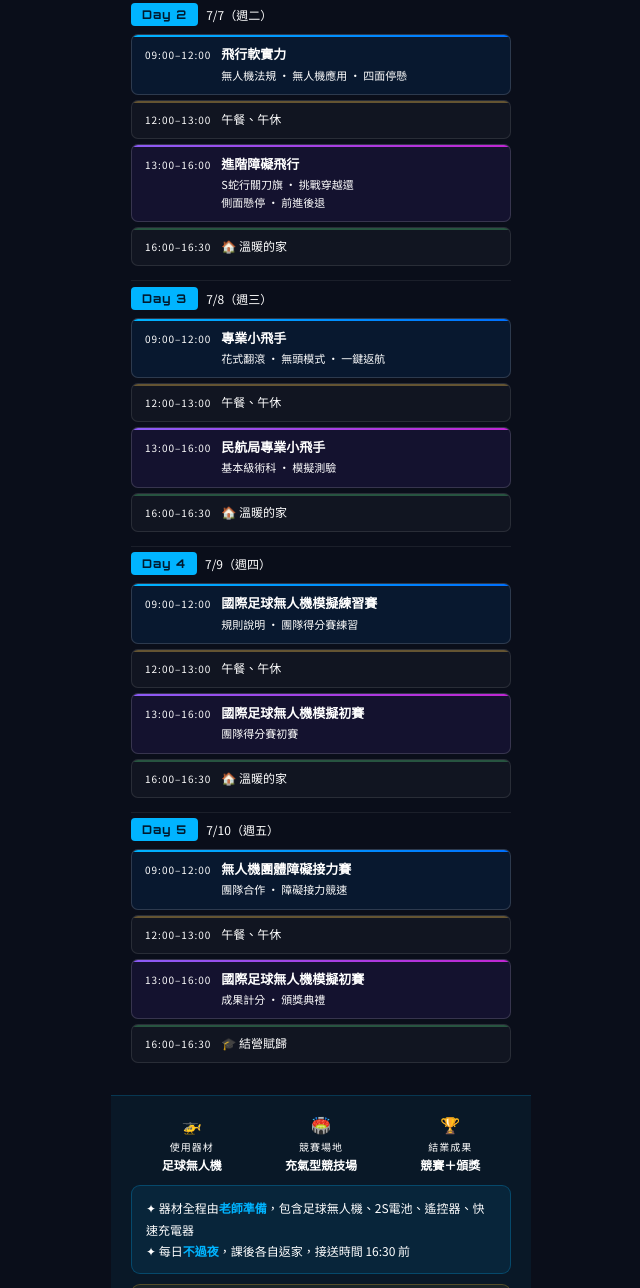
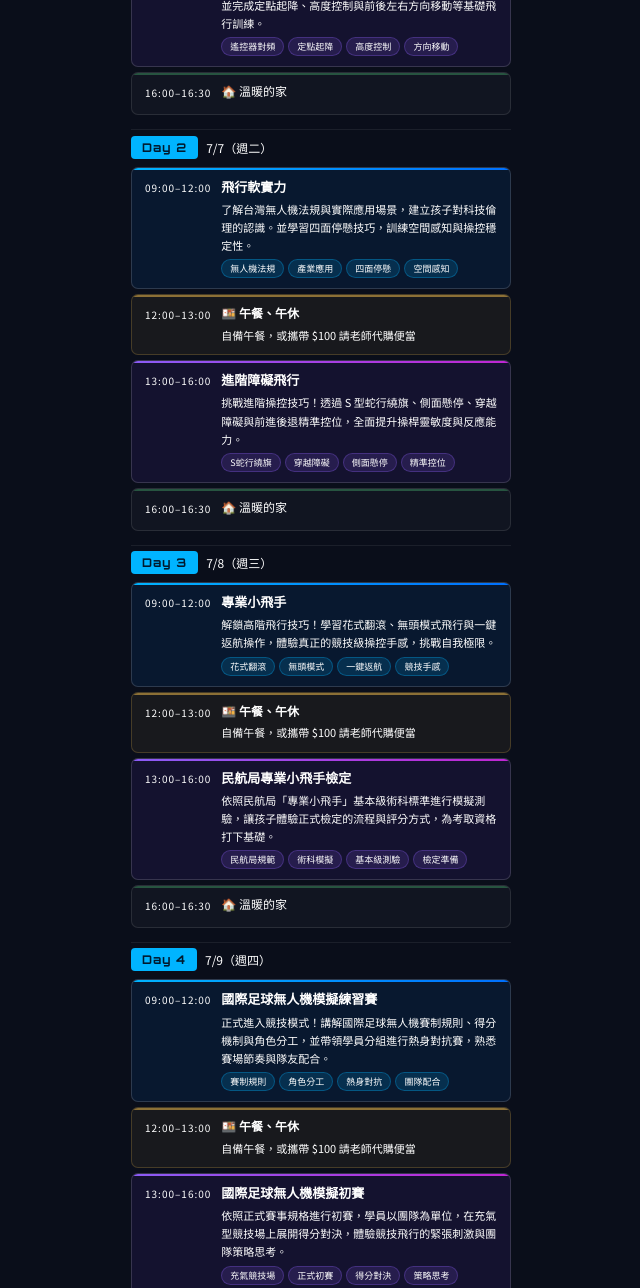
Before and after one commit to greenmail1011/drone_camp_dm, a plain HTML site: page index.html in a window 1280 px wide. Shown: the part 575-1863 px from the top of the page, without its empty margins (319-959 px from the left). Drawn offline with Linux system fonts and the light colour scheme.

Commit message:
Update index.html

```diff
--- a/index.html
+++ b/index.html
@@ -36,18 +36,23 @@
   .slot.am::before { background:linear-gradient(90deg,#00b4ff,#0070ff); }
   .slot.pm { background:rgba(100,50,200,0.12); }
   .slot.pm::before { background:linear-gradient(90deg,#8b5cf6,#c026d3); }
-  .slot.lunch { background:rgba(255,255,255,0.03); border-color:rgba(255,255,255,0.1); }
-  .slot.lunch::before { background:rgba(255,200,80,0.35); }
+  .slot.lunch { background:rgba(255,200,80,0.06); border-color:rgba(255,200,80,0.2); }
+  .slot.lunch::before { background:rgba(255,200,80,0.5); }
   .slot.home { background:rgba(255,255,255,0.03); border-color:rgba(255,255,255,0.1); }
   .slot.home::before { background:rgba(80,200,120,0.35); }
 
-  .slot-row { display:flex; align-items:baseline; gap:10px; }
-  .slot-time { font-size:10px; letter-spacing:1px; color:#fff; white-space:nowrap; min-width:58px; }
+  .slot-row { display:flex; align-items:flex-start; gap:10px; }
+  .slot-time { font-size:10px; letter-spacing:1px; color:#fff; white-space:nowrap; min-width:58px; padding-top:2px; }
   .slot-body { flex:1; }
-  .slot-name { font-size:13px; font-weight:700; color:#fff; line-height:1.4; }
-  .slot-desc { font-size:11px; color:#fff; line-height:1.6; margin-top:3px; }
-  .slot.lunch .slot-name { font-weight:500; font-size:12px; color:#fff; }
-  .slot.home .slot-name { font-weight:500; font-size:12px; color:#fff; }
+  .slot-name { font-size:13px; font-weight:700; color:#fff; line-height:1.4; margin-bottom:4px; }
+  .slot-lead { font-size:11px; color:#fff; line-height:1.65; margin-bottom:5px; }
+  .slot-tags { display:flex; flex-wrap:wrap; gap:4px; }
+  .slot-tag { font-size:9px; color:#fff; background:rgba(255,255,255,0.1); border:0.5px solid rgba(255,255,255,0.2); border-radius:20px; padding:2px 8px; }
+  .slot.am .slot-tag { background:rgba(0,180,255,0.15); border-color:rgba(0,180,255,0.3); }
+  .slot.pm .slot-tag { background:rgba(139,92,246,0.15); border-color:rgba(139,92,246,0.3); }
+  .slot.lunch .slot-name { font-weight:700; font-size:12px; }
+  .slot.lunch .slot-lead { font-size:11px; margin-bottom:0; }
+  .slot.home .slot-name { font-weight:500; font-size:12px; }
 
   .day-divider { height:0.5px; background:rgba(255,255,255,0.07); margin:6px 0; }
 
@@ -113,9 +118,9 @@
     <div class="day-block">
       <div class="day-header"><div class="day-tag">Day 1</div><div class="day-info">7/6（週一）</div></div>
       <div class="slots">
-        <div class="slot am"><div class="slot-row"><div class="slot-time">09:00–12:00</div><div class="slot-body"><div class="slot-name">認識無人機</div><div class="slot-desc">無人機飛行原理 · 程式模擬飛行</div></div></div></div>
-        <div class="slot lunch"><div class="slot-row"><div class="slot-time">12:00–13:00</div><div class="slot-body"><div class="slot-name">午餐、午休</div></div></div></div>
-        <div class="slot pm"><div class="slot-row"><div class="slot-time">13:00–16:00</div><div class="slot-body"><div class="slot-name">飛行初體驗</div><div class="slot-desc">基礎操作控制 · 對頻技巧 · 電池養護<br>定點起降 · 高度移動 · 方向移動</div></div></div></div>
+        <div class="slot am"><div class="slot-row"><div class="slot-time">09:00–12:00</div><div class="slot-body"><div class="slot-name">認識無人機</div><div class="slot-lead">從馬達、螺旋槳到飛控模組，帶孩子認識無人機的基本構造與飛行原理，建立正確的安全操作觀念，並透過程式模擬器熟悉遙控手感。</div><div class="slot-tags"><span class="slot-tag">無人機構造</span><span class="slot-tag">飛行原理</span><span class="slot-tag">安全知識</span><span class="slot-tag">模擬飛行</span></div></div></div></div>
+        <div class="slot lunch"><div class="slot-row"><div class="slot-time">12:00–13:00</div><div class="slot-body"><div class="slot-name">🍱 午餐、午休</div><div class="slot-lead">自備午餐，或攜帶 $100 請老師代購便當</div></div></div></div>
+        <div class="slot pm"><div class="slot-row"><div class="slot-time">13:00–16:00</div><div class="slot-body"><div class="slot-name">飛行初體驗</div><div class="slot-lead">第一次真正上手！學員進行遙控器對頻、電池養護操作，並完成定點起降、高度控制與前後左右方向移動等基礎飛行訓練。</div><div class="slot-tags"><span class="slot-tag">遙控器對頻</span><span class="slot-tag">定點起降</span><span class="slot-tag">高度控制</span><span class="slot-tag">方向移動</span></div></div></div></div>
         <div class="slot home"><div class="slot-row"><div class="slot-time">16:00–16:30</div><div class="slot-body"><div class="slot-name">🏠 溫暖的家</div></div></div></div>
       </div>
     </div>
@@ -125,9 +130,9 @@
     <div class="day-block">
       <div class="day-header"><div class="day-tag">Day 2</div><div class="day-info">7/7（週二）</div></div>
       <div class="slots">
-        <div class="slot am"><div class="slot-row"><div class="slot-time">09:00–12:00</div><div class="slot-body"><div class="slot-name">飛行軟實力</div><div class="slot-desc">無人機法規 · 無人機應用 · 四面停懸</div></div></div></div>
-        <div class="slot lunch"><div class="slot-row"><div class="slot-time">12:00–13:00</div><div class="slot-body"><div class="slot-name">午餐、午休</div></div></div></div>
-        <div class="slot pm"><div class="slot-row"><div class="slot-time">13:00–16:00</div><div class="slot-body"><div class="slot-name">進階障礙飛行</div><div class="slot-desc">S蛇行關刀旗 · 挑戰穿越還<br>側面懸停 · 前進後退</div></div></div></div>
+        <div class="slot am"><div class="slot-row"><div class="slot-time">09:00–12:00</div><div class="slot-body"><div class="slot-name">飛行軟實力</div><div class="slot-lead">了解台灣無人機法規與實際應用場景，建立孩子對科技倫理的認識。並學習四面停懸技巧，訓練空間感知與操控穩定性。</div><div class="slot-tags"><span class="slot-tag">無人機法規</span><span class="slot-tag">產業應用</span><span class="slot-tag">四面停懸</span><span class="slot-tag">空間感知</span></div></div></div></div>
+        <div class="slot lunch"><div class="slot-row"><div class="slot-time">12:00–13:00</div><div class="slot-body"><div class="slot-name">🍱 午餐、午休</div><div class="slot-lead">自備午餐，或攜帶 $100 請老師代購便當</div></div></div></div>
+        <div class="slot pm"><div class="slot-row"><div class="slot-time">13:00–16:00</div><div class="slot-body"><div class="slot-name">進階障礙飛行</div><div class="slot-lead">挑戰進階操控技巧！透過 S 型蛇行繞旗、側面懸停、穿越障礙與前進後退精準控位，全面提升操桿靈敏度與反應能力。</div><div class="slot-tags"><span class="slot-tag">S蛇行繞旗</span><span class="slot-tag">穿越障礙</span><span class="slot-tag">側面懸停</span><span class="slot-tag">精準控位</span></div></div></div></div>
         <div class="slot home"><div class="slot-row"><div class="slot-time">16:00–16:30</div><div class="slot-body"><div class="slot-name">🏠 溫暖的家</div></div></div></div>
       </div>
     </div>
@@ -137,9 +142,9 @@
     <div class="day-block">
       <div class="day-header"><div class="day-tag">Day 3</div><div class="day-info">7/8（週三）</div></div>
       <div class="slots">
-        <div class="slot am"><div class="slot-row"><div class="slot-time">09:00–12:00</div><div class="slot-body"><div class="slot-name">專業小飛手</div><div class="slot-desc">花式翻滾 · 無頭模式 · 一鍵返航</div></div></div></div>
-        <div class="slot lunch"><div class="slot-row"><div class="slot-time">12:00–13:00</div><div class="slot-body"><div class="slot-name">午餐、午休</div></div></div></div>
-        <div class="slot pm"><div class="slot-row"><div class="slot-time">13:00–16:00</div><div class="slot-body"><div class="slot-name">民航局專業小飛手</div><div class="slot-desc">基本級術科 · 模擬測驗</div></div></div></div>
+        <div class="slot am"><div class="slot-row"><div class="slot-time">09:00–12:00</div><div class="slot-body"><div class="slot-name">專業小飛手</div><div class="slot-lead">解鎖高階飛行技巧！學習花式翻滾、無頭模式飛行與一鍵返航操作，體驗真正的競技級操控手感，挑戰自我極限。</div><div class="slot-tags"><span class="slot-tag">花式翻滾</span><span class="slot-tag">無頭模式</span><span class="slot-tag">一鍵返航</span><span class="slot-tag">競技手感</span></div></div></div></div>
+        <div class="slot lunch"><div class="slot-row"><div class="slot-time">12:00–13:00</div><div class="slot-body"><div class="slot-name">🍱 午餐、午休</div><div class="slot-lead">自備午餐，或攜帶 $100 請老師代購便當</div></div></div></div>
+        <div class="slot pm"><div class="slot-row"><div class="slot-time">13:00–16:00</div><div class="slot-body"><div class="slot-name">民航局專業小飛手檢定</div><div class="slot-lead">依照民航局「專業小飛手」基本級術科標準進行模擬測驗，讓孩子體驗正式檢定的流程與評分方式，為考取資格打下基礎。</div><div class="slot-tags"><span class="slot-tag">民航局規範</span><span class="slot-tag">術科模擬</span><span class="slot-tag">基本級測驗</span><span class="slot-tag">檢定準備</span></div></div></div></div>
         <div class="slot home"><div class="slot-row"><div class="slot-time">16:00–16:30</div><div class="slot-body"><div class="slot-name">🏠 溫暖的家</div></div></div></div>
       </div>
     </div>
@@ -149,9 +154,9 @@
     <div class="day-block">
       <div class="day-header"><div class="day-tag">Day 4</div><div class="day-info">7/9（週四）</div></div>
       <div class="slots">
-        <div class="slot am"><div class="slot-row"><div class="slot-time">09:00–12:00</div><div class="slot-body"><div class="slot-name">國際足球無人機模擬練習賽</div><div class="slot-desc">規則說明 · 團隊得分賽練習</div></div></div></div>
-        <div class="slot lunch"><div class="slot-row"><div class="slot-time">12:00–13:00</div><div class="slot-body"><div class="slot-name">午餐、午休</div></div></div></div>
-        <div class="slot pm"><div class="slot-row"><div class="slot-time">13:00–16:00</div><div class="slot-body"><div class="slot-name">國際足球無人機模擬初賽</div><div class="slot-desc">團隊得分賽初賽</div></div></div></div>
+        <div class="slot am"><div class="slot-row"><div class="slot-time">09:00–12:00</div><div class="slot-body"><div class="slot-name">國際足球無人機模擬練習賽</div><div class="slot-lead">正式進入競技模式！講解國際足球無人機賽制規則、得分機制與角色分工，並帶領學員分組進行熱身對抗賽，熟悉賽場節奏與隊友配合。</div><div class="slot-tags"><span class="slot-tag">賽制規則</span><span class="slot-tag">角色分工</span><span class="slot-tag">熱身對抗</span><span class="slot-tag">團隊配合</span></div></div></div></div>
+        <div class="slot lunch"><div class="slot-row"><div class="slot-time">12:00–13:00</div><div class="slot-body"><div class="slot-name">🍱 午餐、午休</div><div class="slot-lead">自備午餐，或攜帶 $100 請老師代購便當</div></div></div></div>
+        <div class="slot pm"><div class="slot-row"><div class="slot-time">13:00–16:00</div><div class="slot-body"><div class="slot-name">國際足球無人機模擬初賽</div><div class="slot-lead">依照正式賽事規格進行初賽，學員以團隊為單位，在充氣型競技場上展開得分對決，體驗競技飛行的緊張刺激與團隊策略思考。</div><div class="slot-tags"><span class="slot-tag">充氣競技場</span><span class="slot-tag">正式初賽</span><span class="slot-tag">得分對決</span><span class="slot-tag">策略思考</span></div></div></div></div>
         <div class="slot home"><div class="slot-row"><div class="slot-time">16:00–16:30</div><div class="slot-body"><div class="slot-name">🏠 溫暖的家</div></div></div></div>
       </div>
     </div>
@@ -161,9 +166,9 @@
     <div class="day-block">
       <div class="day-header"><div class="day-tag">Day 5</div><div class="day-info">7/10（週五）</div></div>
       <div class="slots">
-        <div class="slot am"><div class="slot-row"><div class="slot-time">09:00–12:00</div><div class="slot-body"><div class="slot-name">無人機團體障礙接力賽</div><div class="slot-desc">團隊合作 · 障礙接力競速</div></div></div></div>
-        <div class="slot lunch"><div class="slot-row"><div class="slot-time">12:00–13:00</div><div class="slot-body"><div class="slot-name">午餐、午休</div></div></div></div>
-        <div class="slot pm"><div class="slot-row"><div class="slot-time">13:00–16:00</div><div class="slot-body"><div class="slot-name">國際足球無人機模擬初賽</div><div class="slot-desc">成果計分 · 頒獎典禮</div></div></div></div>
+        <div class="slot am"><div class="slot-row"><div class="slot-time">09:00–12:00</div><div class="slot-body"><div class="slot-name">無人機團體障礙接力賽</div><div class="slot-lead">以接力競速方式挑戰障礙賽道，考驗各組的默契、飛行精準度與臨場應變能力，在歡笑與緊張中迎接營隊最高潮！</div><div class="slot-tags"><span class="slot-tag">障礙接力</span><span class="slot-tag">團隊默契</span><span class="slot-tag">競速挑戰</span><span class="slot-tag">臨場應變</span></div></div></div></div>
+        <div class="slot lunch"><div class="slot-row"><div class="slot-time">12:00–13:00</div><div class="slot-body"><div class="slot-name">🍱 午餐、午休</div><div class="slot-lead">自備午餐，或攜帶 $100 請老師代購便當</div></div></div></div>
+        <div class="slot pm"><div class="slot-row"><div class="slot-time">13:00–16:00</div><div class="slot-body"><div class="slot-name">國際足球無人機決賽暨頒獎</div><div class="slot-lead">五天學習的最終成果展現！進行足球無人機決賽，賽後統計成績並舉辦正式頒獎典禮，讓每位小飛手帶著滿滿成就感與美好回憶結營。</div><div class="slot-tags"><span class="slot-tag">決賽對決</span><span class="slot-tag">成果計分</span><span class="slot-tag">頒獎典禮</span><span class="slot-tag">結營紀念</span></div></div></div></div>
         <div class="slot home"><div class="slot-row"><div class="slot-time">16:00–16:30</div><div class="slot-body"><div class="slot-name">🎓 結營賦歸</div></div></div></div>
       </div>
     </div>
```
